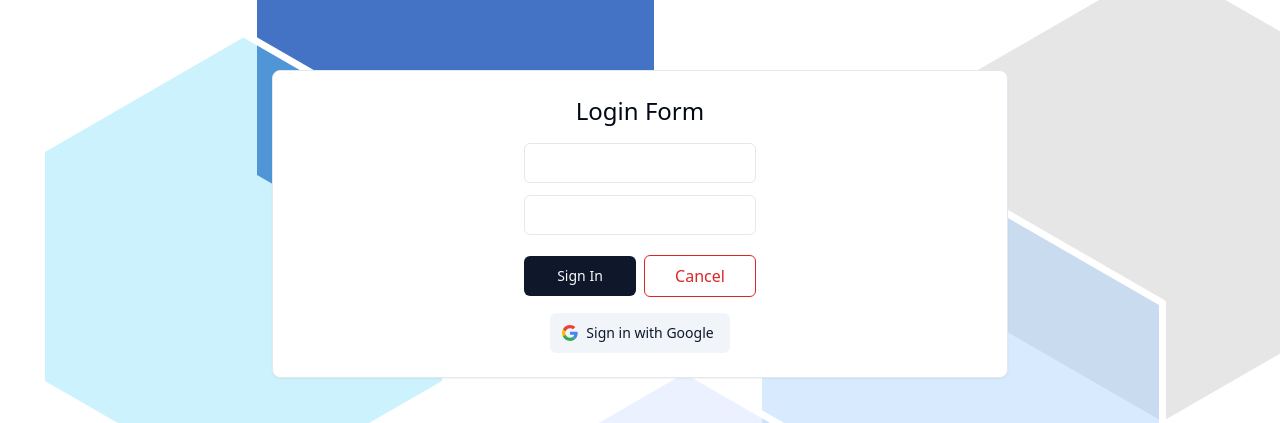
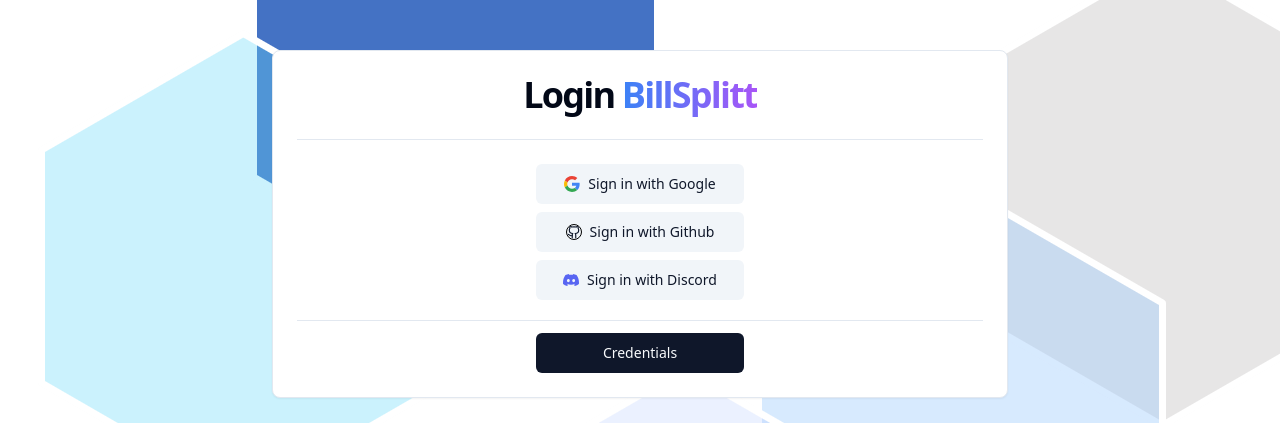
Before and after one commit to ItsValerius/cbis, a Next.js app: page /login in a window 1280 px wide. Shown: the part 176-599 px from the top of the page. Built offline with nearby package versions, Linux system fonts and the light colour scheme; no server answers; what drizzle-zod would draw is missing.

Commit message:
add github and discord oauth provider, update login page

```diff
--- a/package.json
+++ b/package.json
@@ -18,11 +18,13 @@
     "@radix-ui/react-accordion": "^1.1.2",
     "@radix-ui/react-alert-dialog": "^1.0.5",
     "@radix-ui/react-avatar": "^1.0.4",
+    "@radix-ui/react-collapsible": "^1.0.3",
     "@radix-ui/react-dialog": "^1.0.5",
     "@radix-ui/react-label": "^2.0.2",
     "@radix-ui/react-navigation-menu": "^1.1.4",
     "@radix-ui/react-popover": "^1.0.7",
     "@radix-ui/react-select": "^2.0.0",
+    "@radix-ui/react-separator": "^1.0.3",
     "@radix-ui/react-slot": "^1.0.2",
     "@radix-ui/react-toast": "^1.1.5",
     "@radix-ui/react-tooltip": "^1.0.7",
--- a/src/app/login/Login.tsx
+++ b/src/app/login/Login.tsx
@@ -6,6 +6,14 @@ import Link from "next/link";
 import { signIn } from "next-auth/react";
 import { useRouter } from "next/navigation";
 import { Card } from "~/components/ui/card";
+import { Github } from "lucide-react";
+
+import {
+  Collapsible,
+  CollapsibleContent,
+  CollapsibleTrigger,
+} from "~/components/ui/collapsible";
+import { Separator } from "~/components/ui/separator";
 
 type Props = {
   callbackUrl?: string;
@@ -31,46 +39,32 @@ const Login = (props: Props) => {
   return (
     <div className="mx-auto flex min-h-screen max-w-3xl flex-col items-center justify-center p-4">
       <Card className="flex  max-w-full flex-col items-center justify-center gap-2 p-6 transition-shadow duration-500  xl:w-full">
-        <div className="text-2xl">Login Form</div>
+        <h1 className=" text-4xl font-bold tracking-tighter ">
+          Login{" "}
+          <span className="text-gradient bg-gradient-to-r from-blue-500 to-purple-500 bg-clip-text text-transparent">
+            BillSplitt
+          </span>
+        </h1>
         {!!props.error && (
           <p className="rounded bg-red-100 p-2 text-center text-red-600">
             Authentication Failed
           </p>
         )}
-        <form onSubmit={onSubmit} className="flex flex-col gap-3 p-2">
-          <Input
-            name="email"
-            onChange={(e: { target: { value: string } }) =>
-              (email.current = e.target.value)
-            }
-          />
-          <Input
-            name="password"
-            type="password"
-            onChange={(e: { target: { value: string } }) =>
-              (pass.current = e.target.value)
-            }
-          />
-          <div className="mt-2 flex items-center justify-center gap-2">
-            <Button type="submit" className="w-28">
-              Sign In
-            </Button>
-            <Link
-              href={props.callbackUrl ?? "/"}
-              className="w-28 rounded-md border border-red-600 py-2 text-center text-red-600 transition hover:border-transparent hover:bg-red-600 hover:text-white active:scale-95"
-            >
-              Cancel
-            </Link>
-          </div>
-        </form>
-        <Button onClick={() => signIn("google")} variant="secondary">
+
+        <Separator className="my-4" />
+
+        <Button
+          onClick={() => signIn("google")}
+          variant="secondary"
+          className="flex w-full max-w-52  gap-2"
+        >
           <svg
             version="1.1"
             xmlns="http://www.w3.org/2000/svg"
             width="18px"
             height="18px"
             viewBox="0 0 48 48"
-            className="-ml-1 mr-2 h-4 w-4"
+            className=" h-4 w-4"
           >
             <g>
               <path
@@ -94,6 +88,73 @@ const Login = (props: Props) => {
           </svg>
           Sign in with Google
         </Button>
+        <Button
+          onClick={() => signIn("github")}
+          variant="secondary"
+          className="flex w-full max-w-52  gap-2"
+        >
+          <Github
+            width="18px"
+            height="18px"
+            className=" h-4 w-4 rounded-full border border-black"
+          />
+          Sign in with Github
+        </Button>
+        <Button
+          onClick={() => signIn("discord")}
+          variant="secondary"
+          className="flex w-full max-w-52  gap-2"
+        >
+          <svg
+            xmlns="http://www.w3.org/2000/svg"
+            viewBox="0 0 127.14 96.36"
+            className=" h-4 w-4 "
+            width="18px"
+            height="18px"
+            fill="#5865F2"
+          >
+            <g id="图层_2" data-name="图层 2">
+              <g id="Discord_Logos" data-name="Discord Logos">
+                <g
+                  id="Discord_Logo_-_Large_-_White"
+                  data-name="Discord Logo - Large - White"
+                >
+                  <path d="M107.7,8.07A105.15,105.15,0,0,0,81.47,0a72.06,72.06,0,0,0-3.36,6.83A97.68,97.68,0,0,0,49,6.83,72.37,72.37,0,0,0,45.64,0,105.89,105.89,0,0,0,19.39,8.09C2.79,32.65-1.71,56.6.54,80.21h0A105.73,105.73,0,0,0,32.71,96.36,77.7,77.7,0,0,0,39.6,85.25a68.42,68.42,0,0,1-10.85-5.18c.91-.66,1.8-1.34,2.66-2a75.57,75.57,0,0,0,64.32,0c.87.71,1.76,1.39,2.66,2a68.68,68.68,0,0,1-10.87,5.19,77,77,0,0,0,6.89,11.1A105.25,105.25,0,0,0,126.6,80.22h0C129.24,52.84,122.09,29.11,107.7,8.07ZM42.45,65.69C36.18,65.69,31,60,31,53s5-12.74,11.43-12.74S54,46,53.89,53,48.84,65.69,42.45,65.69Zm42.24,0C78.41,65.69,73.25,60,73.25,53s5-12.74,11.44-12.74S96.23,46,96.12,53,91.08,65.69,84.69,65.69Z" />
+                </g>
+              </g>
+            </g>
+          </svg>
+          Sign in with Discord
+        </Button>
+        <Separator className="mb-1 mt-3" />
+
+        <Collapsible className="flex w-full flex-col items-center justify-center">
+          <CollapsibleTrigger asChild className="flex w-full max-w-52  gap-2">
+            <Button>Credentials</Button>
+          </CollapsibleTrigger>
+          <CollapsibleContent>
+            <form onSubmit={onSubmit} className="flex flex-col gap-3 p-2">
+              <Input
+                name="email"
+                onChange={(e: { target: { value: string } }) =>
+                  (email.current = e.target.value)
+                }
+              />
+              <Input
+                name="password"
+                type="password"
+                onChange={(e: { target: { value: string } }) =>
+                  (pass.current = e.target.value)
+                }
+              />
+              <div className="mt-2 flex items-center justify-center gap-2">
+                <Button type="submit" className="w-28">
+                  Sign In
+                </Button>
+              </div>
+            </form>
+          </CollapsibleContent>
+        </Collapsible>
       </Card>
     </div>
   );
--- /dev/null
+++ b/src/components/ui/collapsible.tsx
@@ -0,0 +1,11 @@
+"use client"
+
+import * as CollapsiblePrimitive from "@radix-ui/react-collapsible"
+
+const Collapsible = CollapsiblePrimitive.Root
+
+const CollapsibleTrigger = CollapsiblePrimitive.CollapsibleTrigger
+
+const CollapsibleContent = CollapsiblePrimitive.CollapsibleContent
+
+export { Collapsible, CollapsibleTrigger, CollapsibleContent }
--- /dev/null
+++ b/src/components/ui/separator.tsx
@@ -0,0 +1,31 @@
+"use client"
+
+import * as React from "react"
+import * as SeparatorPrimitive from "@radix-ui/react-separator"
+
+import { cn } from "~/lib/utils"
+
+const Separator = React.forwardRef<
+  React.ElementRef<typeof SeparatorPrimitive.Root>,
+  React.ComponentPropsWithoutRef<typeof SeparatorPrimitive.Root>
+>(
+  (
+    { className, orientation = "horizontal", decorative = true, ...props },
+    ref
+  ) => (
+    <SeparatorPrimitive.Root
+      ref={ref}
+      decorative={decorative}
+      orientation={orientation}
+      className={cn(
+        "shrink-0 bg-border",
+        orientation === "horizontal" ? "h-[1px] w-full" : "h-full w-[1px]",
+        className
+      )}
+      {...props}
+    />
+  )
+)
+Separator.displayName = SeparatorPrimitive.Root.displayName
+
+export { Separator }
--- a/src/env.js
+++ b/src/env.js
@@ -21,6 +21,10 @@ export const env = createEnv({
       .default("development"),
     AUTH_GOOGLE_ID: z.string(),
     AUTH_GOOGLE_SECRET: z.string(),
+    AUTH_GITHUB_ID: z.string(),
+    AUTH_GITHUB_SECRET: z.string(),
+    AUTH_DISCORD_ID: z.string(),
+    AUTH_DISCORD_SECRET: z.string(),
     NEXTAUTH_SECRET: z.string(),
     NEXTAUTH_URL: z.preprocess(
       // This makes Vercel deployments not fail if you don't set NEXTAUTH_URL
@@ -51,6 +55,10 @@ export const env = createEnv({
     RECEIPT_PROCESSOR_URL: process.env.RECEIPT_PROCESSOR_URL,
     AUTH_GOOGLE_ID: process.env.AUTH_GOOGLE_ID,
     AUTH_GOOGLE_SECRET: process.env.AUTH_GOOGLE_SECRET,
+    AUTH_GITHUB_ID: process.env.AUTH_GITHUB_ID,
+    AUTH_DISCORD_ID: process.env.AUTH_DISCORD_ID,
+    AUTH_DISCORD_SECRET: process.env.AUTH_DISCORD_SECRET,
+    AUTH_GITHUB_SECRET: process.env.AUTH_GITHUB_SECRET,
     NEXTAUTH_SECRET: process.env.NEXTAUTH_SECRET,
     NEXTAUTH_URL: process.env.NEXTAUTH_URL,
     // NEXT_PUBLIC_CLIENTVAR: process.env.NEXT_PUBLIC_CLIENTVAR,
--- a/src/lib/auth.ts
+++ b/src/lib/auth.ts
@@ -1,6 +1,8 @@
 import { type NextAuthOptions, getServerSession } from "next-auth";
 import CredentialsProvider from "next-auth/providers/credentials";
 import GoogleProvider from "next-auth/providers/google";
+import GitHubProvider from "next-auth/providers/github";
+import DiscordProvider from "next-auth/providers/discord";
 
 import { DrizzleAdapter } from "@auth/drizzle-adapter";
 import { db } from "~/server/db";
@@ -35,6 +37,14 @@ export const authOptions = {
     GoogleProvider({
       clientId: env.AUTH_GOOGLE_ID,
       clientSecret: env.AUTH_GOOGLE_SECRET,
+    }),
+    GitHubProvider({
+      clientId: env.AUTH_GITHUB_ID,
+      clientSecret: env.AUTH_GITHUB_SECRET,
+    }),
+    DiscordProvider({
+      clientId: env.AUTH_DISCORD_ID,
+      clientSecret: env.AUTH_DISCORD_SECRET,
     }),
     CredentialsProvider({
       name: "Credentials",
--- a/src/server/db/schema.ts
+++ b/src/server/db/schema.ts
@@ -173,6 +173,7 @@ export const accounts = pgTable(
     provider: text("provider").notNull(),
     providerAccountId: text("providerAccountId").notNull(),
     refresh_token: text("refresh_token"),
+    refresh_token_expires_in: integer("refresh_token_expires_in"),
     access_token: text("access_token"),
     expires_at: integer("expires_at"),
     token_type: text("token_type"),
```
Also changed, not shown: 1 other file (tests, documents, lock files or other folders).
